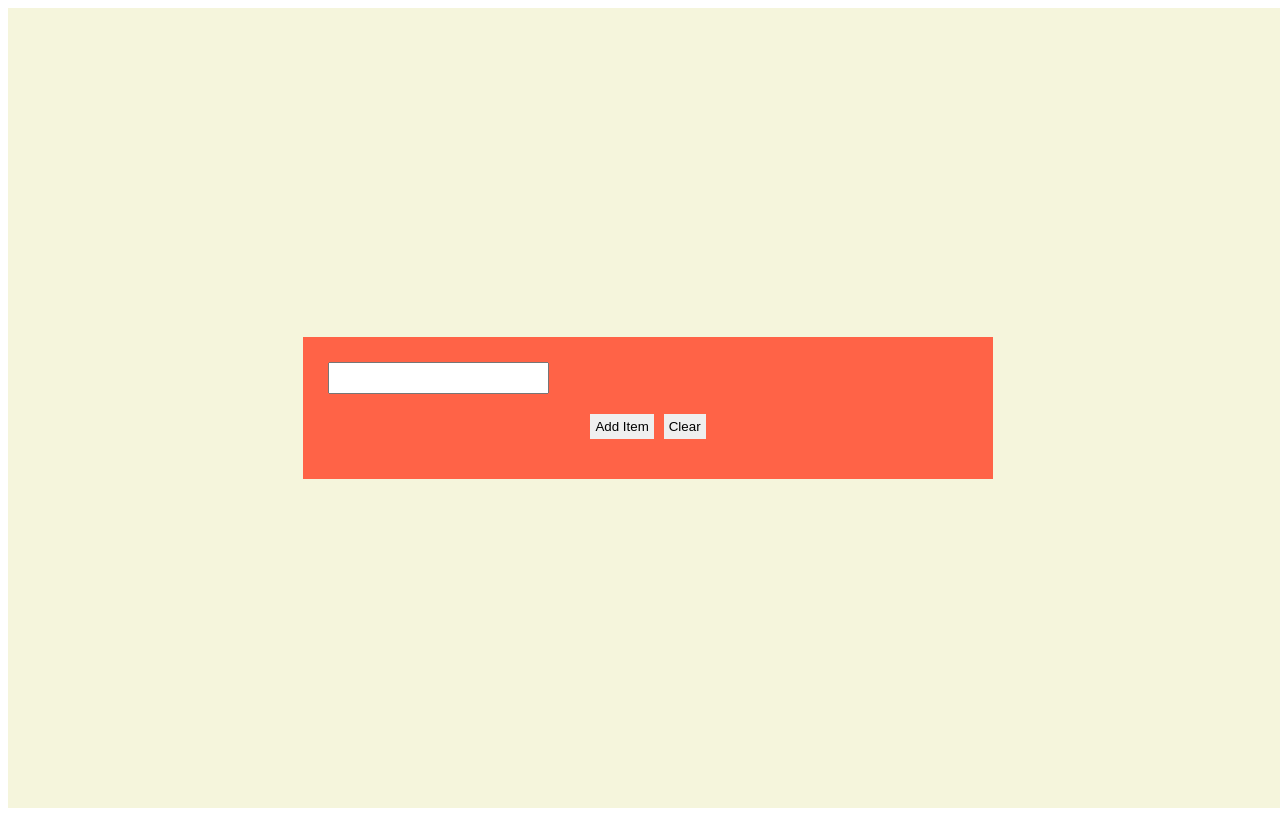
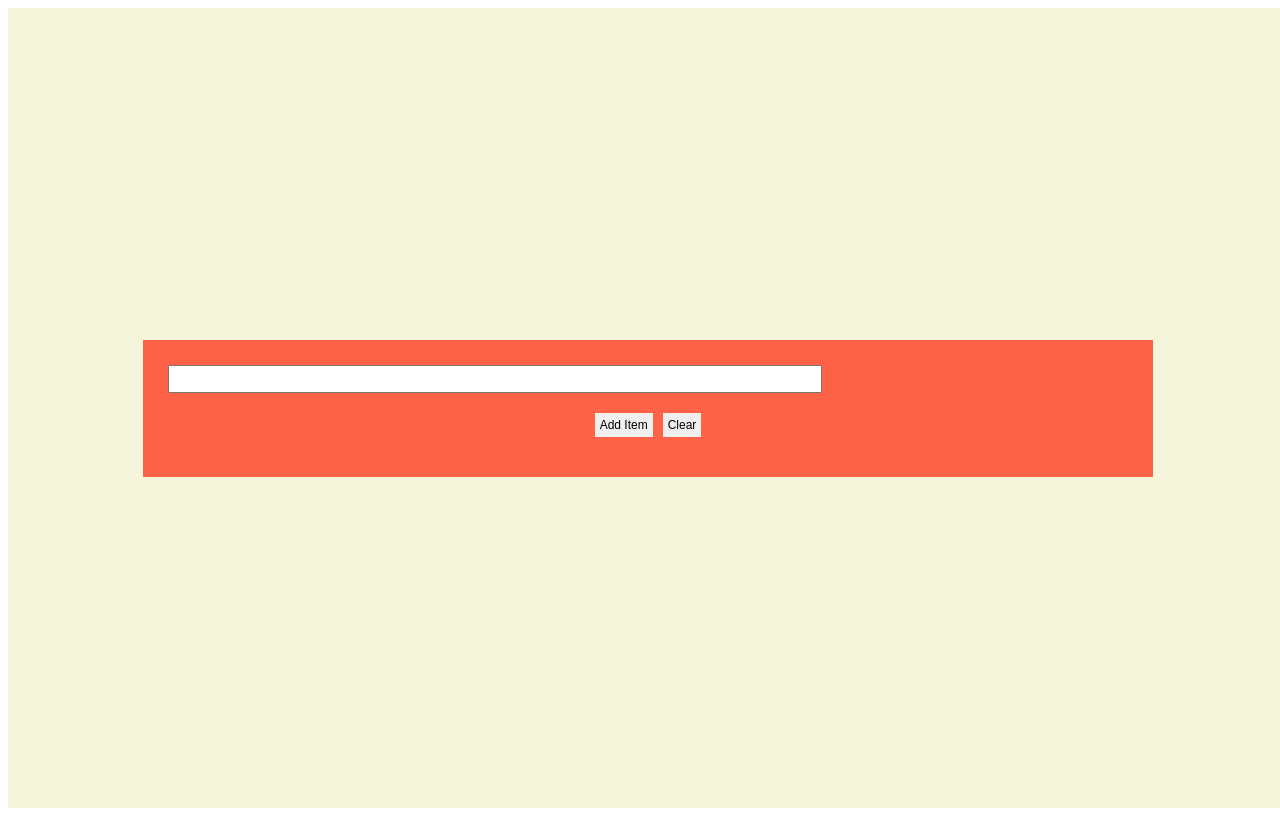
Before and after one commit to adi-012/simple_notes_app, a plain HTML site: page index.html in a window 1280 px wide. Drawn offline with Linux system fonts and the light colour scheme.

Commit message:
design changes

```diff
--- a/index.html
+++ b/index.html
@@ -16,7 +16,7 @@ align-items:center;
 .box{
 background:tomato;
 padding:25px;
-width: 50vw;
+width: 75vw;
 }
 
 button{
@@ -25,6 +25,7 @@ padding: 5px;
 cursor:pointer;
 border:none;
 font-family:Arial;
+font-size: 12px;
 }
 
 button:hover{
@@ -40,7 +41,8 @@ border: 1px solid black;
 #newNote{
 	padding:5px;
 	font-family: Arial;
-	font-size: 16px;
+	font-size: 12px;
+	width:50vw;
 }
 
 #notes{
@@ -53,6 +55,7 @@ margin-top: 10px;
 	margin: 2px;
 	font-family:Arial;
 	border: 1px solid lightgray;
+	font-size:10px;
 }
 
 </style>
```
